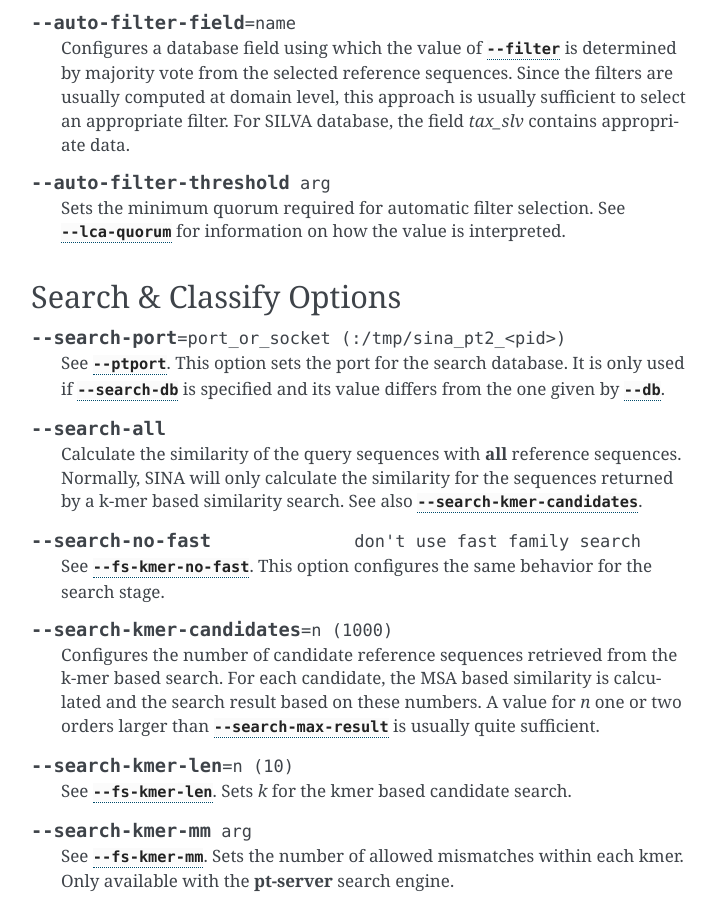
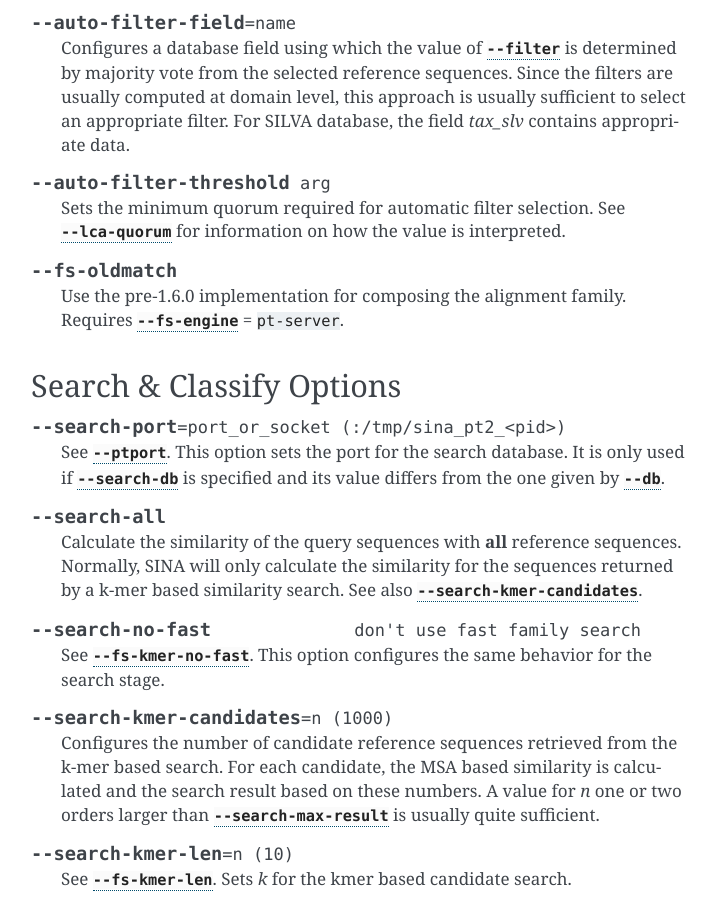
Before and after one commit to epruesse/SINA, a Sphinx documentation site: the page built from doc/source/commandline.rst, in a window 1280 px wide and 900 px high, scrolled down 13079 px. Shown: the whole window, without its empty margins (389-1106 px from the left). Built offline with Sphinx 7.4.7, drawn with Linux system fonts in a browser that asks for light colours.

Commit message:
Document --fs-oldmatch

```diff
--- a/doc/source/commandline.rst
+++ b/doc/source/commandline.rst
@@ -726,6 +726,11 @@ Advanced Reference Selection Options
    selection. See :option:`--lca-quorum` for information on how the
    value is interpreted.
 
+.. option:: --fs-oldmatch
+
+   Use the pre-1.6.0 implementation for composing the alignment
+   family. Requires :option:`--fs-engine` = ``pt-server``.
+
 Search & Classify Options
 -------------------------
 
```
